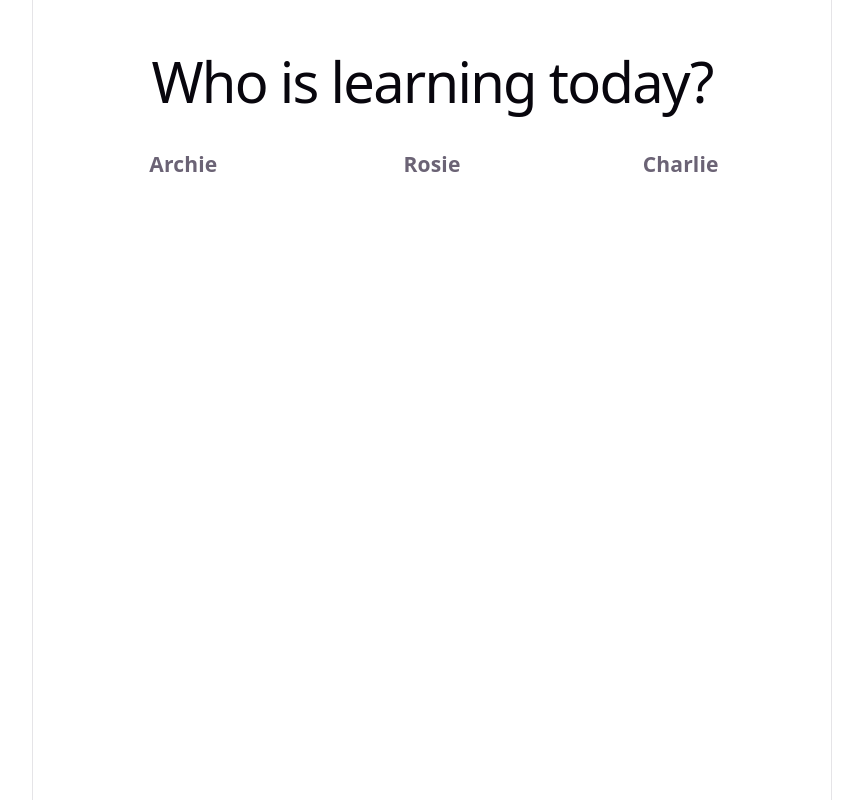
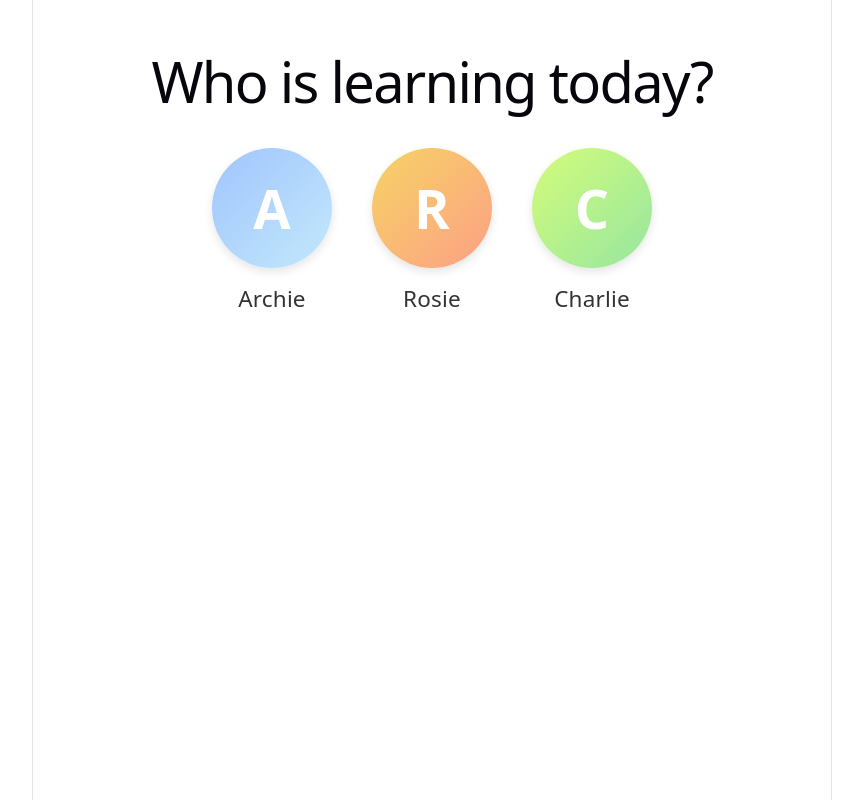
Before and after one commit to simonbronner/flash-cards, a React (Vite) app: page / in a window 1280 px wide. Shown: the whole page, without its empty margins (208-1071 px from the left). Built offline with nearby package versions, Linux system fonts and the light colour scheme.

Commit message:
made the profile selection nicer

```diff
--- a/src/App.css
+++ b/src/App.css
@@ -130,6 +130,61 @@
 .btn-wrong { background-color: #ff5252; color: white; }
 .btn-correct { background-color: #4caf50; color: white; }
 
+.user-grid {
+  display: flex;
+  justify-content: center;
+  flex-wrap: wrap;
+  gap: 40px;
+  margin-top: 3rem;
+}
+
+.user-avatar-container {
+  display: flex;
+  flex-direction: column;
+  align-items: center;
+  cursor: pointer;
+  transition: transform 0.2s ease;
+}
+
+.user-avatar-container:hover {
+  transform: scale(1.1);
+}
+
+.user-avatar {
+  width: 120px;
+  height: 120px;
+  background-color: #e0e0e0;
+  border-radius: 50%;
+  display: flex;
+  align-items: center;
+  justify-content: center;
+  font-size: 3rem;
+  font-weight: bold;
+  color: white;
+  background: linear-gradient(135deg, #a1c4fd 0%, #c2e9fb 100%);
+  box-shadow: 0 4px 10px rgba(0,0,0,0.1);
+  margin-bottom: 1rem;
+}
+
+.user-avatar-name {
+  margin: 0;
+  font-size: 1.25rem;
+  font-weight: 500;
+  color: #333;
+}
+
+/* Assign different colors to avatars if we wanted,
+   but for now let's keep it consistent or randomish. */
+.user-avatar-container:nth-child(2n) .user-avatar {
+  background: linear-gradient(135deg, #f6d365 0%, #fda085 100%);
+}
+.user-avatar-container:nth-child(3n) .user-avatar {
+  background: linear-gradient(135deg, #d4fc79 0%, #96e6a1 100%);
+}
+.user-avatar-container:nth-child(4n) .user-avatar {
+  background: linear-gradient(135deg, #84fab0 0%, #8fd3f4 100%);
+}
+
 .set-list {
   display: grid;
   grid-template-columns: repeat(auto-fill, minmax(200px, 1fr));
--- a/src/App.jsx
+++ b/src/App.jsx
@@ -234,10 +234,13 @@ function App() {
     return (
       <div className="app">
         <h1>Who is learning today?</h1>
-        <div className="set-list">
+        <div className="user-grid">
           {users.map(u => (
-            <div key={u.id} className="set-item" onClick={() => selectUser(u)}>
-              <h3>{u.name}</h3>
+            <div key={u.id} className="user-avatar-container" onClick={() => selectUser(u)}>
+              <div className="user-avatar">
+                {u.name.charAt(0).toUpperCase()}
+              </div>
+              <p className="user-avatar-name">{u.name}</p>
             </div>
           ))}
         </div>
```
